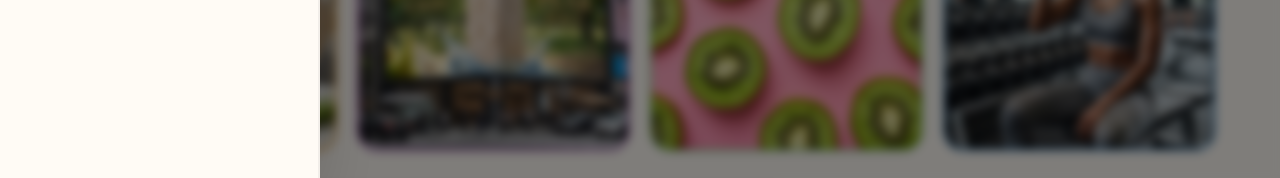
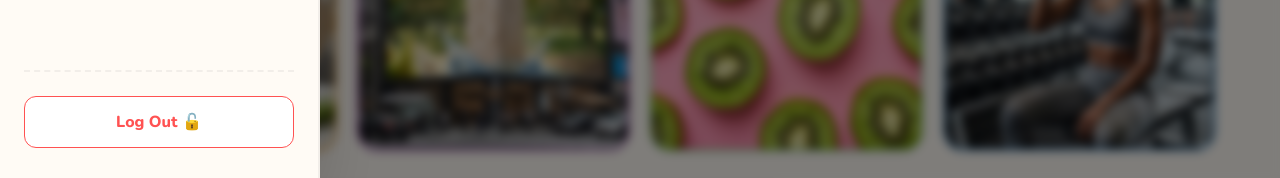
Before and after one commit to senujikehara/penny_juice, a React (Vite) app: page / in a window 1280 px wide. Both pictures are taken after a click on the button 173 px from the left and 44 px from the top of the page. Shown: the part 622-800 px from the top of the page. Built offline with nearby package versions, Linux system fonts and the light colour scheme.

Commit message:
Update pages, style cards, adjust layout heights, and add sidebar logout button

```diff
--- a/src/components/Navbar.css
+++ b/src/components/Navbar.css
@@ -341,3 +341,34 @@
     transform: translateY(-7.5px) rotate(-45deg);
   }
 }
+
+.sidebar-logout-container {
+  margin-top: auto; /* push to the absolute bottom of flex space */
+  padding-top: 24px;
+  border-top: 2px dashed rgba(0, 0, 0, 0.05);
+}
+
+.sidebar-logout-btn {
+  display: flex;
+  align-items: center;
+  justify-content: center;
+  gap: 8px;
+  width: 100%;
+  padding: 14px 20px;
+  background: white;
+  border: 1.5px solid #FF5252;
+  border-radius: var(--radius-sm);
+  color: #FF5252;
+  font-family: var(--font-main);
+  font-weight: 800;
+  font-size: 1rem;
+  cursor: pointer;
+  transition: var(--transition);
+}
+
+.sidebar-logout-btn:hover {
+  background: #FF5252;
+  color: white;
+  box-shadow: 0 4px 12px rgba(255, 82, 82, 0.2);
+  transform: translateY(-1px);
+}
--- a/src/components/Navbar.jsx
+++ b/src/components/Navbar.jsx
@@ -107,6 +107,18 @@ export default function Navbar({ activePage = 'home', onPageChange, cartCount =
               </li>
             ))}
           </ul>
+
+          <div className="sidebar-logout-container">
+            <button
+              onClick={() => {
+                setSidebarOpen(false)
+                alert('Logged out successfully! 🔒')
+              }}
+              className="sidebar-logout-btn"
+            >
+              Log Out 🔓
+            </button>
+          </div>
         </aside>
       </div>
     </>
```
